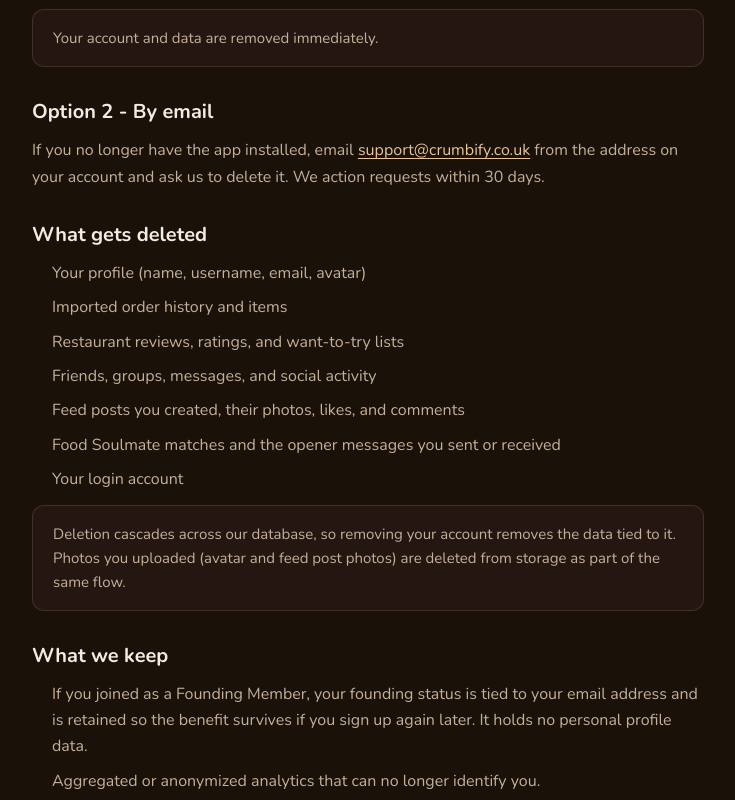
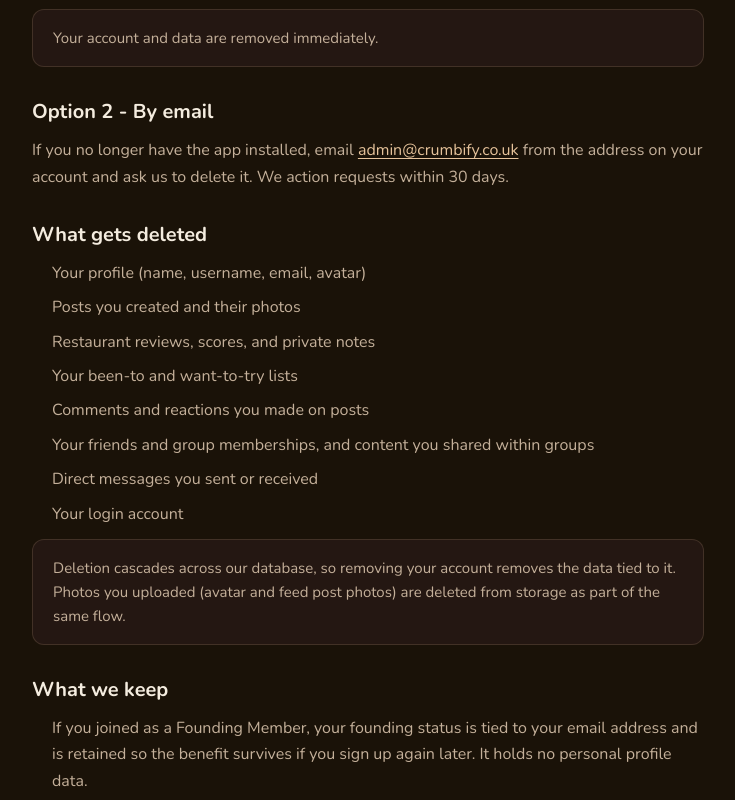
Before and after one commit to crumbdotco/Crumb-Website, a Next.js app: page /delete-account in a window 1280 px wide. Shown: the part 480-1280 px from the top of the page, without its empty margins (272-1007 px from the left). Built offline with nearby package versions, Linux system fonts and the light colour scheme.

Commit message:
docs: expand delete-account deletion list and fix contact email

```diff
--- a/src/app/delete-account/page.tsx
+++ b/src/app/delete-account/page.tsx
@@ -80,8 +80,8 @@
         <h2 style={headingStyle}>Option 2 - By email</h2>
         <p style={bodyStyle}>
           If you no longer have the app installed, email{" "}
-          <a href="mailto:support@crumbify.co.uk" style={linkStyle}>
-            support@crumbify.co.uk
+          <a href="mailto:admin@crumbify.co.uk" style={linkStyle}>
+            admin@crumbify.co.uk
           </a>{" "}
           from the address on your account and ask us to delete it. We action requests
           within 30 days.
@@ -92,11 +92,12 @@
         <h2 style={headingStyle}>What gets deleted</h2>
         <ul style={listStyle}>
           <li>Your profile (name, username, email, avatar)</li>
-          <li>Imported order history and items</li>
-          <li>Restaurant reviews, ratings, and want-to-try lists</li>
-          <li>Friends, groups, messages, and social activity</li>
-          <li>Feed posts you created, their photos, likes, and comments</li>
-          <li>Food Soulmate matches and the opener messages you sent or received</li>
+          <li>Posts you created and their photos</li>
+          <li>Restaurant reviews, scores, and private notes</li>
+          <li>Your been-to and want-to-try lists</li>
+          <li>Comments and reactions you made on posts</li>
+          <li>Your friends and group memberships, and content you shared within groups</li>
+          <li>Direct messages you sent or received</li>
           <li>Your login account</li>
         </ul>
         <div style={noteBoxStyle}>
@@ -115,7 +116,11 @@
             It holds no personal profile data.
           </li>
           <li>
-            Aggregated or anonymized analytics that can no longer identify you.
+            Aggregated or anonymised analytics that can no longer identify you.
+          </li>
+          <li>
+            We keep a record of the request email itself, so we can show we actioned your
+            deletion request.
           </li>
         </ul>
       </section>
```
